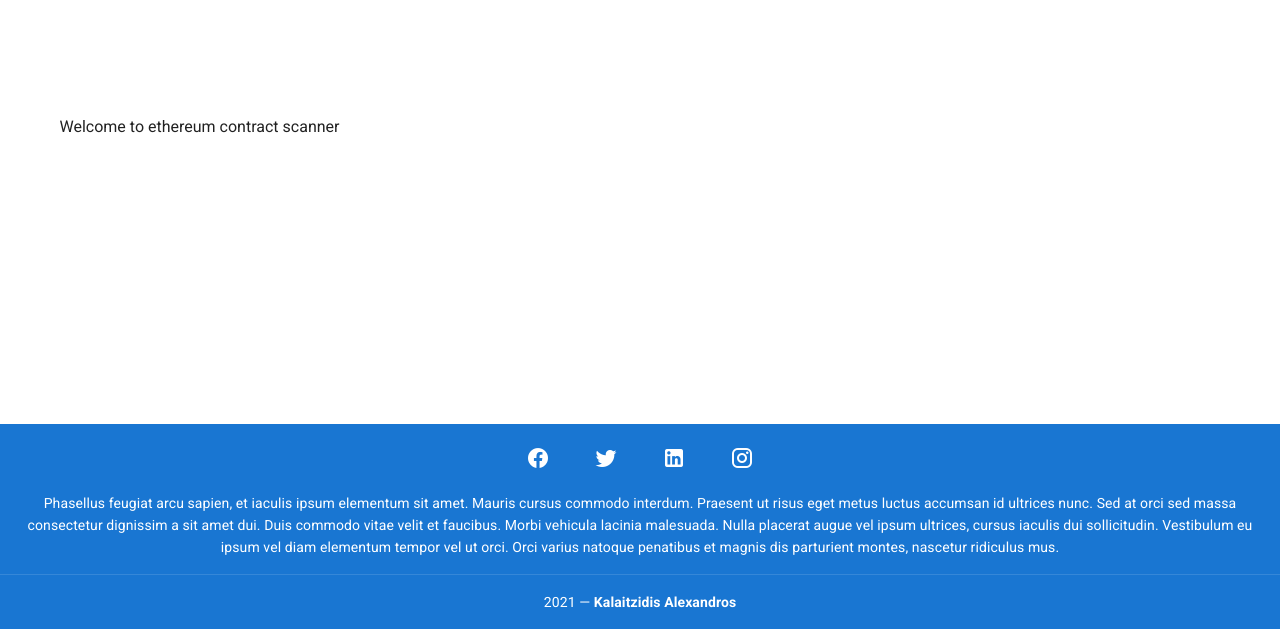
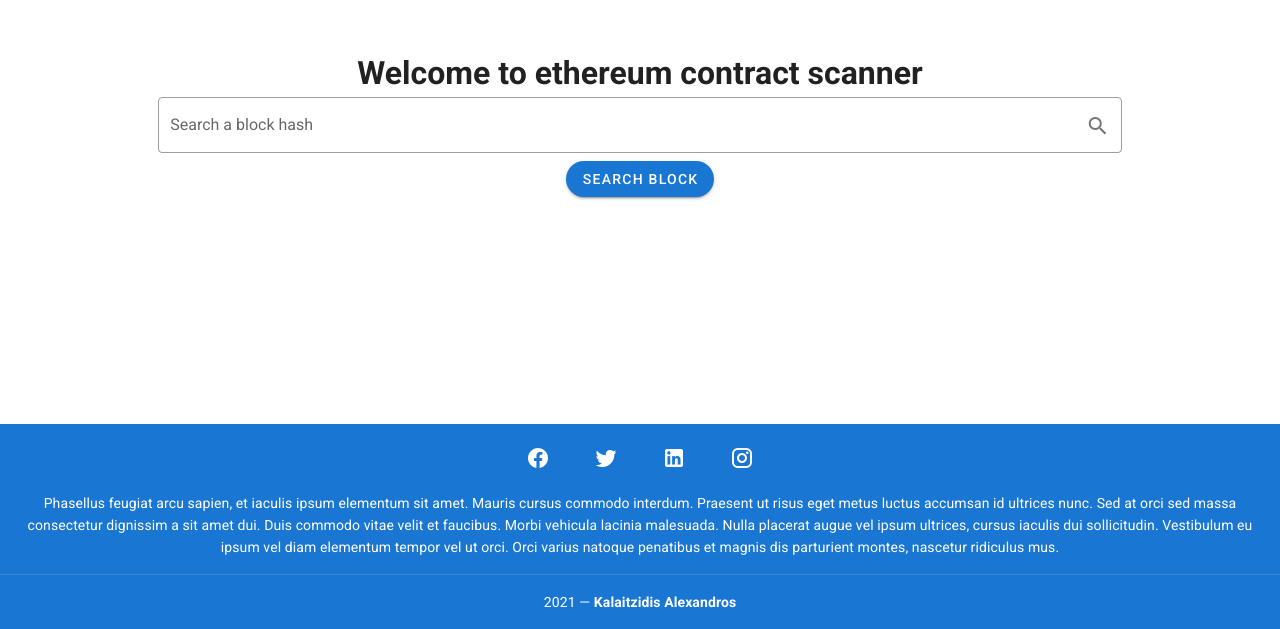
Before and after one commit to alexkala1/ethereum-client, a Vue app in the folder client/: page / in a window 1280 px wide. Shown: the part 171-800 px from the top of the page. Built offline with nearby package versions, Linux system fonts and the light colour scheme.

Commit message:
Add home search

```diff
--- a/client/src/views/Home.vue
+++ b/client/src/views/Home.vue
@@ -1,8 +1,24 @@
 <template>
 	<v-container>
 		<v-row align="center" justify="center">
-      <v-col cols="12">
+			<v-col cols="10">
+				<h1 class="text-center">
 					Welcome to ethereum contract scanner
+				</h1>
+				<v-text-field
+					outlined
+					v-model="search"
+					append-icon="mdi-magnify"
+					label="Search a block hash"
+					single-line
+					hide-details
+					@keyup.enter="$router.push(`/block/` + search)"
+				></v-text-field>
+				<div class="pa-2 text-center">
+					<v-btn rounded color="primary" @click="$router.push(`/block/` + search)"
+						>Search block</v-btn
+					>
+				</div>
 			</v-col>
 		</v-row>
 	</v-container>
@@ -10,6 +26,12 @@
 
 <script>
 export default {
-	name: 'Home',
+	data() {
+		return {
+			search: ''
+		};
+	},
+
+	name: 'Home'
 };
 </script>
```
Lines whose indentation alone changed are shown as unchanged.
